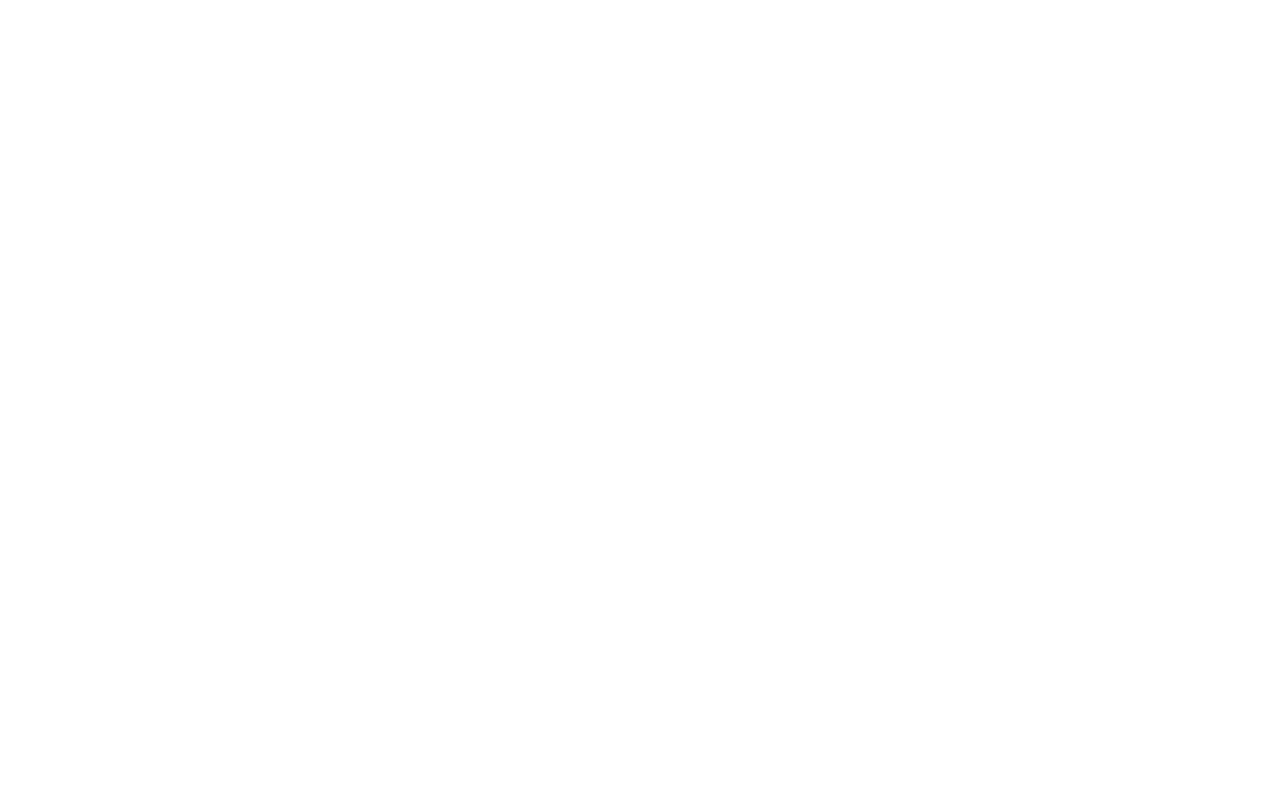
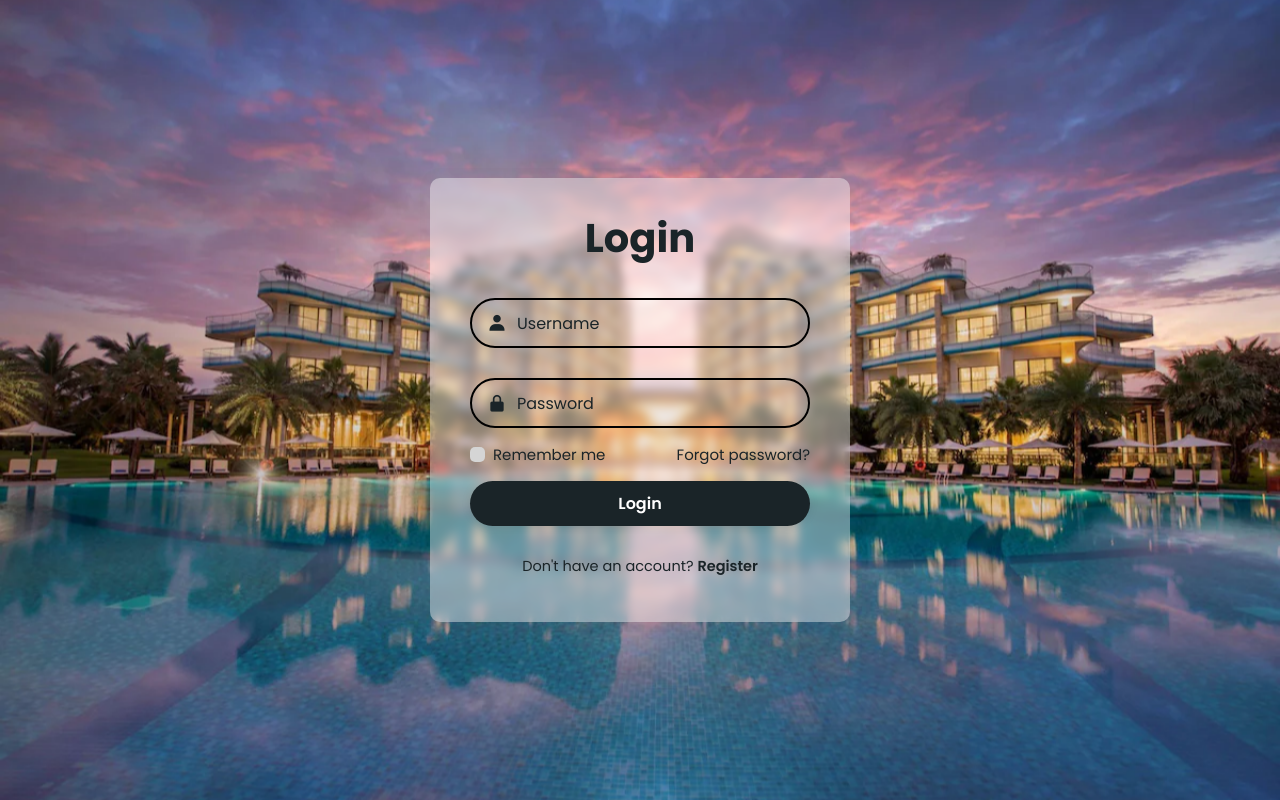
Before and after one commit to DannielVo/BlackSunHotel, a React (Vite) app: page /login in a window 1280 px wide. Before the commit this address had no page. Built offline with nearby package versions, Linux system fonts and the light colour scheme.

Commit message:
Feat: Login page

```diff
--- a/src/App.jsx
+++ b/src/App.jsx
@@ -14,6 +14,7 @@
 import Policy from "./pages/policy/Policy";
 import PlainPage from "./pages/PlainPage";
 import BookingCancel from "./pages/bookingCancel/BookingCancel";
+import Login from "./pages/login/Login";
 
 const App = () => {
   const plainPages = [
@@ -28,6 +29,10 @@
     {
       path: "/booking-cancel",
       component: <BookingCancel></BookingCancel>,
+    },
+    {
+      path: "/login",
+      component: <Login></Login>,
     },
   ];
   return (
--- a/src/components/bookingbar/bookingbar.css
+++ b/src/components/bookingbar/bookingbar.css
@@ -45,15 +45,6 @@
 .booking-item label {
   font-weight: bold;
   margin-bottom: 5px;
-}
-
-.input-box {
-  background: none;
-  border: none;
-  border-bottom: 1px solid var(--text-color);
-  color: var(--text-color);
-  padding: 5px;
-  width: 120px;
 }
 
 .counter {
--- a/src/components/header/Header.jsx
+++ b/src/components/header/Header.jsx
@@ -1,6 +1,7 @@
 import React from "react";
 import "./header.css";
 import { assets } from "../../assets/assets";
+import { Link } from "react-router-dom";
 
 const Header = () => {
   return (
@@ -28,9 +29,9 @@
         </div>
 
         <div className="nav-group right">
-          <a href="Login.html" className="nav-link">
+          <Link className="nav-link" to={"/login"}>
             Login
-          </a>
+          </Link>
           <a href="SignUp.html" className="nav-link">
             Sign up
           </a>
--- /dev/null
+++ b/src/pages/login/Login.jsx
@@ -0,0 +1,43 @@
+import React from "react";
+import "./login.css";
+
+const Login = () => {
+  return (
+    <div className="login-wrapper">
+      {" "}
+      <div className="container">
+        <h1>Login</h1>
+
+        <div className="input-box">
+          <input type="text" placeholder="Username" required />
+          <i className="bx bxs-user"></i>
+        </div>
+
+        <div className="input-box">
+          <input type="password" placeholder="Password" required />
+          <i className="bx bxs-lock-alt"></i>
+        </div>
+
+        <div className="remember-forgot">
+          <label>
+            <input type="checkbox" />
+            Remember me
+          </label>
+          <a href="#">Forgot password?</a>
+        </div>
+
+        <button type="submit" className="btn">
+          Login
+        </button>
+
+        <div className="register-link">
+          <p>
+            Don't have an account? <a href="SignUp.html">Register</a>
+          </p>
+        </div>
+      </div>
+    </div>
+  );
+};
+
+export default Login;
--- /dev/null
+++ b/src/pages/login/login.css
@@ -0,0 +1,160 @@
+.login-wrapper {
+  background-image: url("../../assets/NHA2-jpg.webp");
+  background-repeat: no-repeat;
+  background-size: cover;
+  background-attachment: fixed;
+  background-position: center;
+  display: flex;
+  justify-content: center;
+  align-items: center;
+  min-height: 100vh;
+  width: 100%;
+}
+
+.container {
+  width: 420px;
+  background: rgba(255, 255, 255, 0.4);
+  border: 2px solid var(--border-color);
+  backdrop-filter: blur(5px);
+  box-shadow: 0 0 0 10px rgba(0, 0, 0, 0.01);
+  color: var(--text-color);
+  border-radius: 10px;
+  padding: 30px 40px;
+}
+
+.container h1 {
+  font-size: 40px;
+  text-align: center;
+  font-weight: bold;
+}
+
+.input-box {
+  position: relative;
+  width: 100%;
+  height: 50px;
+  margin: 30px 0;
+  border: none;
+}
+
+.input-box input {
+  width: 100%;
+  height: 100%;
+  background: transparent;
+  border-radius: 40px;
+  border: none;
+  outline: none;
+  border: 2px solid black;
+  font-size: 16px;
+  color: var(--text-color);
+  padding: 0 10px 0 45px;
+}
+
+.input-box input::placeholder {
+  color: var(--text-color);
+}
+
+.input-box i {
+  position: relative;
+  top: -35px;
+  left: 17px;
+  font-size: 20px;
+}
+
+.remember-forgot {
+  display: flex;
+  justify-content: space-between;
+  font-size: 15px;
+  margin: -15px 0 15px;
+}
+
+.remember-forgot label input {
+  accent-color: var(--text-color);
+  margin-right: 3px;
+}
+
+.remember-forgot a {
+  color: var(--text-color);
+  text-decoration: none;
+}
+
+.remember-forgot a:hover {
+  text-decoration: underline;
+}
+
+.container .btn {
+  width: 100%;
+  height: 45px;
+  background: var(--text-color);
+  border-radius: 40px;
+  margin-bottom: 10px;
+  border: none;
+  outline: none;
+  box-shadow: 0 0 10px rgba(0, 0, 0, 0.1);
+  font-size: 16px;
+  font-weight: 600;
+  color: #fff;
+  transition: 0.5s;
+}
+
+.container .btn:hover {
+  transform: scale(0.9);
+}
+
+.register-link {
+  font-size: 14.5px;
+  text-align: center;
+  margin: 20px 0 15px;
+}
+
+.register-link p a {
+  color: var(--text-color);
+  text-decoration: none;
+  font-weight: 600;
+}
+
+.register-link a:hover {
+  text-decoration: underline;
+}
+
+/* Customize checkbox */
+input[type="checkbox"] {
+  appearance: none;
+  -webkit-appearance: none;
+  height: 15px;
+  width: 15px;
+  background-color: #d5d5d5;
+  border-radius: 5px;
+  cursor: pointer;
+  display: flex;
+  align-items: center;
+  justify-content: center;
+  outline: none;
+}
+
+label {
+  color: var(--text-color);
+  font-size: 15px;
+  display: flex;
+  align-items: center;
+  gap: 5px;
+}
+
+input[type="checkbox"]::after {
+  font-weight: 900;
+  content: "\2713";
+  font-size: 20px;
+  color: black;
+  display: none;
+}
+
+input[type="checkbox"]:hover {
+  background-color: #a5a5a5;
+}
+
+input[type="checkbox"]:checked {
+  /* background-color: #5bcd3e; */
+}
+
+input[type="checkbox"]:checked::after {
+  display: block;
+}
```
